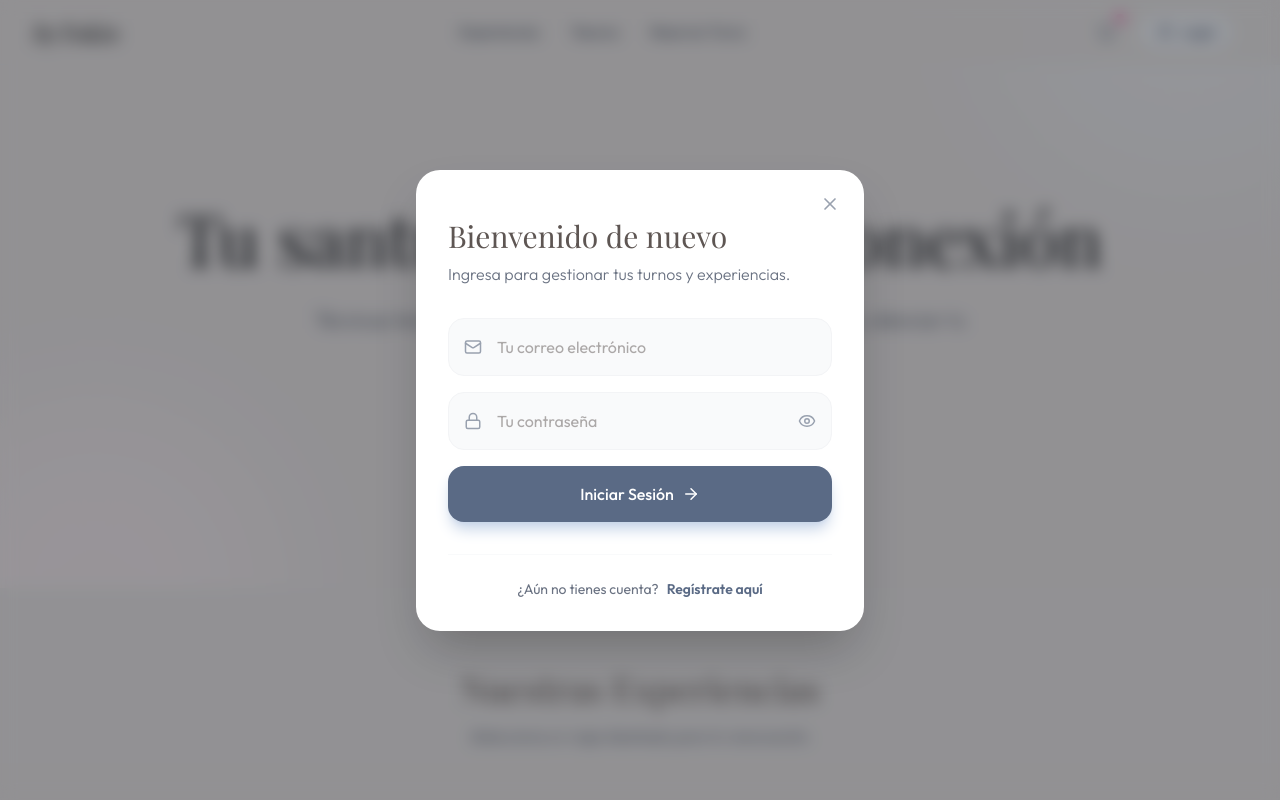
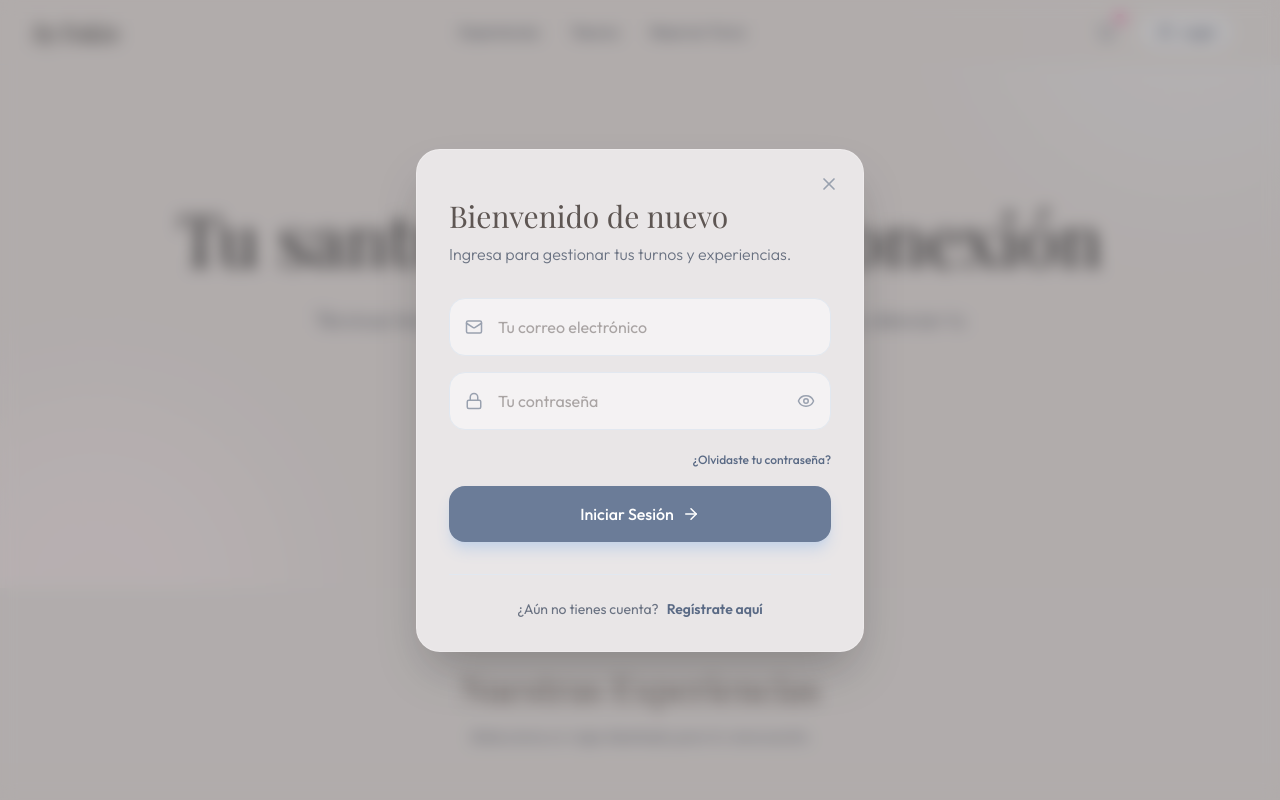
Before and after one commit to bytokioarserver0001/byTokioDemo001, a React app in the folder frontend/: page / in a window 1280 px wide. Both pictures are taken after a click on the button "Login". Shown: the top 800 px of the page. Built offline with nearby package versions, Linux system fonts and the light colour scheme; no server answers; the HTML template or start-up script is replaced by a standard one; a web font is replaced by a local one.

Commit message:
Add password recovery feature to LoginModal

```diff
--- a/frontend/src/components/LoginModal.jsx
+++ b/frontend/src/components/LoginModal.jsx
@@ -4,24 +4,29 @@ import { X, Mail, Lock, ArrowRight, Eye, EyeOff } from 'lucide-react';
 import { useAuth } from '../hooks/useAuth';
 
 const LoginModal = ({ isOpen, onClose }) => {
-  const [isRegister, setIsRegister] = useState(false);
+  const [mode, setMode] = useState('login'); // 'login', 'register', 'forgot'
   const [showPassword, setShowPassword] = useState(false);
   const [email, setEmail] = useState('');
   const [password, setPassword] = useState('');
   const [error, setError] = useState(null);
-  const { login, register } = useAuth();
+  const [success, setSuccess] = useState(null);
+  const { login, register, resetPassword } = useAuth();
 
   const handleSubmit = async (e) => {
     e.preventDefault();
     setError(null);
+    setSuccess(null);
     try {
-      if (isRegister) {
+      if (mode === 'register') {
         await register(email, password);
-        alert('Revisa tu email para confirmar el registro.');
-      } else {
+        setSuccess('Revisa tu email para confirmar el registro.');
+      } else if (mode === 'login') {
         await login(email, password);
+        onClose();
+      } else if (mode === 'forgot') {
+        await resetPassword(email);
+        setSuccess('Se ha enviado un enlace de recuperación a tu email.');
       }
-      onClose();
     } catch (err) {
       setError(err.message);
     }
@@ -31,12 +36,12 @@ const LoginModal = ({ isOpen, onClose }) => {
 
   return (
     <AnimatePresence>
-      <div className="fixed inset-0 z-[100] flex items-center justify-center p-4 bg-primary-900/40 backdrop-blur-sm">
+      <div className="fixed inset-0 z-[100] flex items-center justify-center p-4 bg-slate-900/40 backdrop-blur-sm">
         <motion.div
           initial={{ opacity: 0, scale: 0.9, y: 20 }}
           animate={{ opacity: 1, scale: 1, y: 0 }}
           exit={{ opacity: 0, scale: 0.9, y: 20 }}
-          className="bg-white w-full max-w-md rounded-3xl shadow-2xl overflow-hidden relative"
+          className="bg-slate-100 w-full max-w-md rounded-3xl shadow-2xl overflow-hidden relative border border-white/20"
         >
           <button
             onClick={onClose}
@@ -46,13 +51,15 @@ const LoginModal = ({ isOpen, onClose }) => {
           </button>
 
           <div className="p-8 pt-12">
-            <h2 className="text-3xl font-serif text-primary-950 mb-2">
-              {isRegister ? 'Crear una cuenta' : 'Bienvenido de nuevo'}
+            <h2 className="text-3xl font-serif text-slate-900 mb-2">
+              {mode === 'register' && 'Crear una cuenta'}
+              {mode === 'login' && 'Bienvenido de nuevo'}
+              {mode === 'forgot' && 'Recuperar contraseña'}
             </h2>
             <p className="text-gray-500 mb-8 font-light">
-              {isRegister
-                ? 'Únete a nuestra comunidad de bienestar.'
-                : 'Ingresa para gestionar tus turnos y experiencias.'}
+              {mode === 'register' && 'Únete a nuestra comunidad de bienestar.'}
+              {mode === 'login' && 'Ingresa para gestionar tus turnos y experiencias.'}
+              {mode === 'forgot' && 'Te enviaremos un enlace para restablecer tu acceso.'}
             </p>
 
             <form onSubmit={handleSubmit} className="space-y-4">
@@ -61,18 +68,20 @@ const LoginModal = ({ isOpen, onClose }) => {
                 <input
                   type="email"
                   placeholder="Tu correo electrónico"
-                  className="w-full pl-12 pr-4 py-4 bg-gray-50 border border-gray-100 rounded-2xl focus:outline-none focus:ring-2 focus:ring-primary-500 focus:bg-white transition-all"
+                  className="w-full pl-12 pr-4 py-4 bg-white/50 border border-slate-200 rounded-2xl focus:outline-none focus:ring-2 focus:ring-primary-500 focus:bg-white transition-all"
                   value={email}
                   onChange={(e) => setEmail(e.target.value)}
                   required
                 />
               </div>
+
+              {mode !== 'forgot' && (
                 <div className="relative">
                   <Lock className="absolute left-4 top-1/2 -translate-y-1/2 text-gray-400" size={18} />
                   <input
                     type={showPassword ? "text" : "password"}
                     placeholder="Tu contraseña"
-                  className="w-full pl-12 pr-12 py-4 bg-gray-50 border border-gray-100 rounded-2xl focus:outline-none focus:ring-2 focus:ring-primary-500 focus:bg-white transition-all"
+                    className="w-full pl-12 pr-12 py-4 bg-white/50 border border-slate-200 rounded-2xl focus:outline-none focus:ring-2 focus:ring-primary-500 focus:bg-white transition-all"
                     value={password}
                     onChange={(e) => setPassword(e.target.value)}
                     required
@@ -85,29 +94,63 @@ const LoginModal = ({ isOpen, onClose }) => {
                     {showPassword ? <EyeOff size={18} /> : <Eye size={18} />}
                   </button>
                 </div>
+              )}
+
+              {mode === 'login' && (
+                <div className="text-right">
+                  <button
+                    type="button"
+                    onClick={() => setMode('forgot')}
+                    className="text-xs text-primary-600 font-medium hover:underline"
+                  >
+                    ¿Olvidaste tu contraseña?
+                  </button>
+                </div>
+              )}
 
               {error && (
                 <p className="text-red-500 text-xs px-2">{error}</p>
               )}
+              {success && (
+                <p className="text-green-600 text-xs px-2 bg-green-50 py-2 rounded-lg">{success}</p>
+              )}
 
               <button
                 type="submit"
-                className="w-full py-4 bg-primary-600 text-white rounded-2xl font-medium shadow-lg shadow-primary-200 hover:bg-primary-700 transition-all flex items-center justify-center space-x-2"
+                className="w-full py-4 bg-primary-500 text-white rounded-2xl font-medium shadow-lg shadow-primary-200 hover:bg-primary-600 transition-all flex items-center justify-center space-x-2"
               >
-                <span>{isRegister ? 'Registrarse' : 'Iniciar Sesión'}</span>
+                <span>
+                  {mode === 'register' && 'Registrarse'}
+                  {mode === 'login' && 'Iniciar Sesión'}
+                  {mode === 'forgot' && 'Enviar Enlace'}
+                </span>
                 <ArrowRight size={18} />
               </button>
             </form>
 
-            <div className="mt-8 text-center pt-6 border-t border-gray-50">
+            <div className="mt-8 text-center pt-6 border-t border-slate-200">
               <p className="text-gray-500 text-sm">
-                {isRegister ? '¿Ya tienes una cuenta?' : '¿Aún no tienes cuenta?'}
-                <button
-                  onClick={() => setIsRegister(!isRegister)}
-                  className="ml-2 text-primary-600 font-semibold hover:underline"
-                >
-                  {isRegister ? 'Inicia Sesión' : 'Regístrate aquí'}
+                {mode === 'register' && (
+                  <>
+                    ¿Ya tienes una cuenta?
+                    <button onClick={() => setMode('login')} className="ml-2 text-primary-600 font-semibold hover:underline">
+                      Inicia Sesión
                     </button>
+                  </>
+                )}
+                {mode === 'login' && (
+                  <>
+                    ¿Aún no tienes cuenta?
+                    <button onClick={() => setMode('register')} className="ml-2 text-primary-600 font-semibold hover:underline">
+                      Regístrate aquí
+                    </button>
+                  </>
+                )}
+                {mode === 'forgot' && (
+                  <button onClick={() => setMode('login')} className="text-primary-600 font-semibold hover:underline">
+                    Volver al inicio de sesión
+                  </button>
+                )}
               </p>
             </div>
           </div>
--- a/frontend/src/hooks/useAuth.js
+++ b/frontend/src/hooks/useAuth.js
@@ -36,5 +36,12 @@ export const useAuth = () => {
     if (error) throw error;
   };
 
-  return { user, loading, login, register, logout };
+  const resetPassword = async (email) => {
+    const { error } = await supabase.auth.resetPasswordForEmail(email, {
+      redirectTo: `${window.location.origin}/reset-password`,
+    });
+    if (error) throw error;
+  };
+
+  return { user, loading, login, register, logout, resetPassword };
 };
```
Lines whose indentation alone changed are shown as unchanged.
